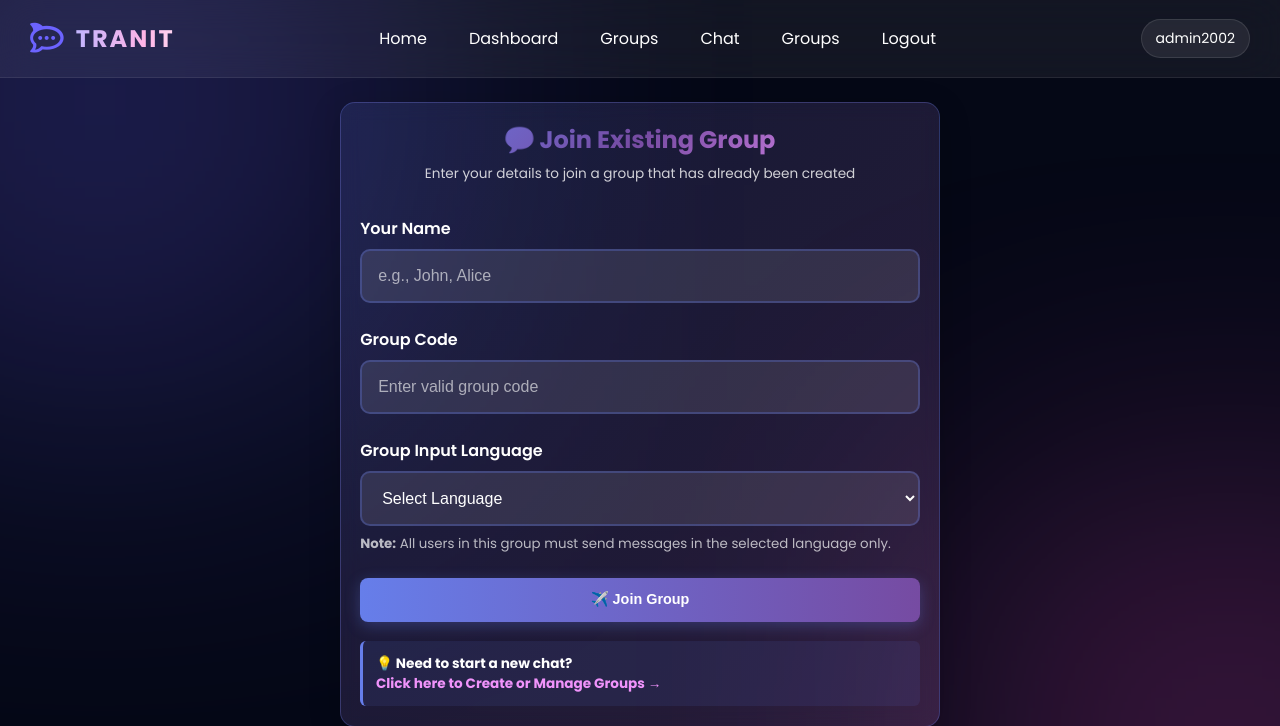
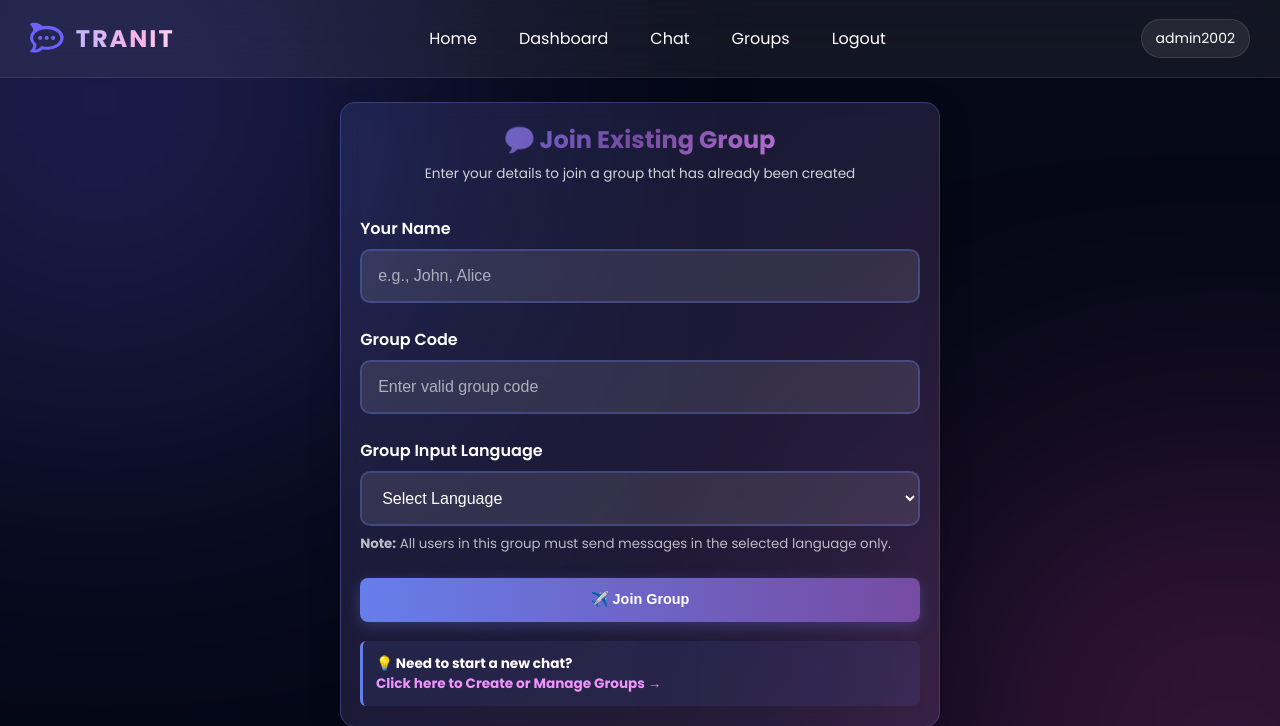
Before and after one commit to Periyasamy2002/chat_web_side, a Django app: page /chat/ in a window 1280 px wide. Shown: the top 726 px of the page. Run offline with Django 5.2, Linux system fonts and the light colour scheme; a user stored in the database is signed in; data comes from the database, SQL or seed files in the repository; both versions use the stored data as it was after the commit; some libraries are stand-ins or nearby versions.

Commit message:
level one complate 2

```diff
--- a/chatapp/templates/base.html
+++ b/chatapp/templates/base.html
@@ -421,7 +421,7 @@
 
             {% if user.is_superuser %}
             <a href="{% url 'dashboard' %}">Dashboard</a>
-            <a href="{% url 'group_manage' %}">Groups</a>
+            <!-- <a href="{% url 'group_manage' %}">Groups</a> -->
             {% endif %}
 
             <a href="{% url 'chat' %}">Chat</a>
```
Also changed, not shown: db.sqlite3.
